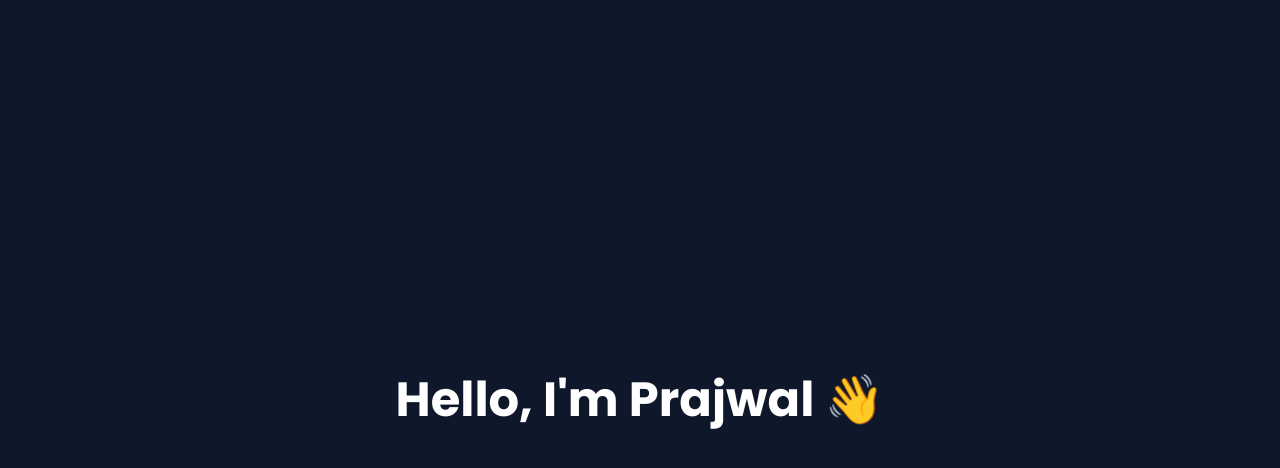
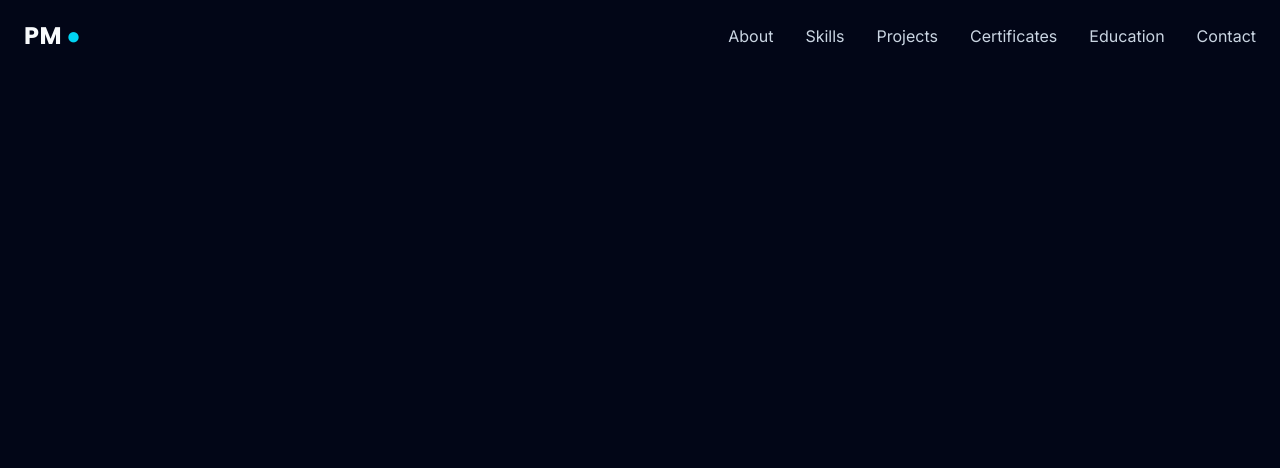
Before and after one commit to prajwaljm123/prajwal-portfolio, a React app: page / in a window 1280 px wide. Shown: the top 468 px of the page. Built offline with nearby package versions, Linux system fonts and the light colour scheme; the HTML template or start-up script is replaced by a standard one.

Commit message:
fix: correct casing of Navbar.jsx

```diff
--- a/src/App.jsx
+++ b/src/App.jsx
@@ -1,10 +1,10 @@
+import Navbar from "./components/Navbar";
+
 function App() {
   return (
-    <div className="min-h-screen bg-slate-900 text-white flex items-center justify-center">
-      <h1 className="text-5xl font-bold">
-        Hello, I'm Prajwal 👋
-      </h1>
-    </div>
+    <>
+      <Navbar />
+    </>
   );
 }
 
--- a/src/components/Navbar.jsx
+++ b/src/components/Navbar.jsx
@@ -0,0 +1,102 @@
+import { useState, useEffect } from "react";
+import { motion } from "motion/react";
+import { Menu, X } from "lucide-react";
+
+const navLinks = [
+    { name: "About", href: "#about" },
+    { name: "Skills", href: "#skills" },
+    { name: "Projects", href: "#projects" },
+    { name: "Certificates", href: "#certificates" },
+    { name: "Education", href: "#education" },
+    { name: "Contact", href: "#contact" },
+];
+
+const Navbar = () => {
+    const [isOpen, setIsOpen] = useState(false);
+    const [scrolled, setScrolled] = useState(false);
+
+    useEffect(() => {
+        const handleScroll = () => {
+            setScrolled(window.scrollY > 20);
+        };
+
+        window.addEventListener("scroll", handleScroll);
+
+        return () => window.removeEventListener("scroll", handleScroll);
+    }, []);
+
+    return (
+        <motion.nav
+            initial={{ y: -80, opacity: 0 }}
+            animate={{ y: 0, opacity: 1 }}
+            transition={{ duration: 0.6 }}
+            className={`fixed top-0 left-0 w-full z-50 transition-all duration-300 ${scrolled
+                ? "bg-slate-950/80 backdrop-blur-xl border-b border-white/10"
+                : "bg-transparent"
+                }`}
+        >
+            <div className="max-w-7xl mx-auto px-6 py-5 flex items-center justify-between">
+
+                {/* Logo */}
+                <a href="#" className="flex items-center gap-2">
+                    <h1 className="text-2xl font-bold tracking-wide">
+                        PM
+                        <span className="text-cyan-400 ml-1">●</span>
+                    </h1>
+                </a>
+
+                {/* Desktop Navigation */}
+                <ul className="hidden md:flex items-center gap-8">
+                    {navLinks.map((link) => (
+                        <li key={link.name}>
+                            <a
+                                href={link.href}
+                                className="text-slate-300 hover:text-white transition duration-300"
+                            >
+                                {link.name}
+                            </a>
+                        </li>
+                    ))}
+                </ul>
+
+                {/* Mobile Button */}
+                <button
+                    className="md:hidden"
+                    onClick={() => setIsOpen(!isOpen)}
+                >
+                    {isOpen ? (
+                        <X size={28} />
+                    ) : (
+                        <Menu size={28} />
+                    )}
+                </button>
+            </div>
+
+            {/* Mobile Menu */}
+
+            {isOpen && (
+                <motion.div
+                    initial={{ opacity: 0, y: -15 }}
+                    animate={{ opacity: 1, y: 0 }}
+                    className="md:hidden bg-slate-900/95 backdrop-blur-xl"
+                >
+                    <ul className="flex flex-col items-center gap-6 py-8">
+                        {navLinks.map((link) => (
+                            <li key={link.name}>
+                                <a
+                                    href={link.href}
+                                    onClick={() => setIsOpen(false)}
+                                    className="text-lg text-slate-300 hover:text-white"
+                                >
+                                    {link.name}
+                                </a>
+                            </li>
+                        ))}
+                    </ul>
+                </motion.div>
+            )}
+        </motion.nav>
+    );
+};
+
+export default Navbar;
```
